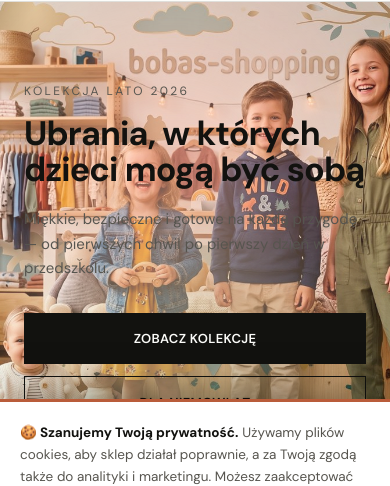
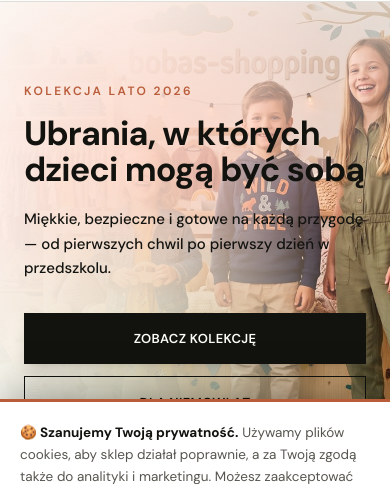
Before and after one commit to ahmedfah610-star/apka, a Next.js app: page / in a window 390 px wide. Shown: the part 187-673 px from the top of the page. Built offline with nearby package versions, Linux system fonts and the light colour scheme; no server answers; the database is empty.

Commit message:
Wzmocnij czytelność tekstu i przycisków na zdjęciu hero
Co-Authored-By: Claude Opus 4.8 <noreply@anthropic.com>
Claude-Session: https://claude.ai/code/session_01JgGstuCg9pdFDPMs3T2bDz

```diff
--- a/src/components/Hero.tsx
+++ b/src/components/Hero.tsx
@@ -44,23 +44,23 @@ export function Hero() {
 
       <div className="relative mx-auto max-w-content px-6 py-20 md:px-12 md:py-40">
         <div className="fade-up max-w-2xl">
-          <p className="mb-4 text-[12px] tracking-[0.2em] text-ink-2 md:mb-5 md:text-[13px]">KOLEKCJA LATO 2026</p>
-          <h1 className="mb-5 text-[34px] font-bold leading-[1.05] tracking-tight sm:text-[44px] md:mb-6 md:text-[64px]">
+          <p className="mb-4 text-[12px] font-semibold tracking-[0.2em] text-akcent md:mb-5 md:text-[13px]">KOLEKCJA LATO 2026</p>
+          <h1 className="mb-5 text-[34px] font-bold leading-[1.05] tracking-tight text-ink sm:text-[44px] md:mb-6 md:text-[64px]">
             Ubrania, w których dzieci mogą być sobą
           </h1>
-          <p className="mb-8 max-w-lg text-[15px] leading-relaxed text-ink-2 md:mb-9 md:text-[16px]">
+          <p className="mb-8 max-w-lg text-[15px] font-medium leading-relaxed text-ink md:mb-9 md:text-[16px]">
             Miękkie, bezpieczne i gotowe na każdą przygodę — od pierwszych chwil po pierwszy dzień w przedszkolu.
           </p>
           <div className="flex flex-col gap-3 sm:flex-row sm:flex-wrap">
             <Link
               href="/produkty"
-              className="inline-block bg-ink px-9 py-4 text-center text-[13px] font-semibold tracking-wide text-tlo no-underline transition-colors hover:bg-akcent"
+              className="inline-block bg-ink px-9 py-4 text-center text-[13px] font-semibold tracking-wide text-tlo no-underline shadow-lg transition-colors hover:bg-akcent"
             >
               ZOBACZ KOLEKCJĘ
             </Link>
             <Link
               href="/produkty?kategoria=niemowleta"
-              className="inline-block border border-ink px-9 py-4 text-center text-[13px] font-semibold tracking-wide text-ink no-underline transition-colors hover:bg-ink hover:text-tlo"
+              className="inline-block border-[1.5px] border-ink bg-tlo/85 px-9 py-4 text-center text-[13px] font-semibold tracking-wide text-ink no-underline backdrop-blur-sm transition-colors hover:bg-ink hover:text-tlo"
             >
               DLA NIEMOWLĄT
             </Link>
--- a/src/components/HeroTlo.tsx
+++ b/src/components/HeroTlo.tsx
@@ -19,8 +19,18 @@ export function HeroTlo() {
         onError={() => setOk(false)}
         className="absolute inset-0 h-full w-full object-cover object-center"
       />
-      {/* Zasłona dla czytelności tekstu po lewej */}
-      <div className="absolute inset-0 bg-gradient-to-r from-tlo/90 via-tlo/55 to-tlo/10" />
+      {/* Zasłona dla czytelności tekstu — mocniejsza po lewej (pod tekstem), dodatkowo lekko od dołu */}
+      <div
+        className="absolute inset-0"
+        style={{
+          background:
+            "linear-gradient(90deg, oklch(99% 0.003 90 / 0.97) 0%, oklch(99% 0.003 90 / 0.9) 34%, oklch(99% 0.003 90 / 0.45) 58%, transparent 82%)",
+        }}
+      />
+      <div
+        className="absolute inset-0 md:hidden"
+        style={{ background: "linear-gradient(180deg, oklch(99% 0.003 90 / 0.55) 0%, transparent 45%)" }}
+      />
     </>
   );
 }
```
